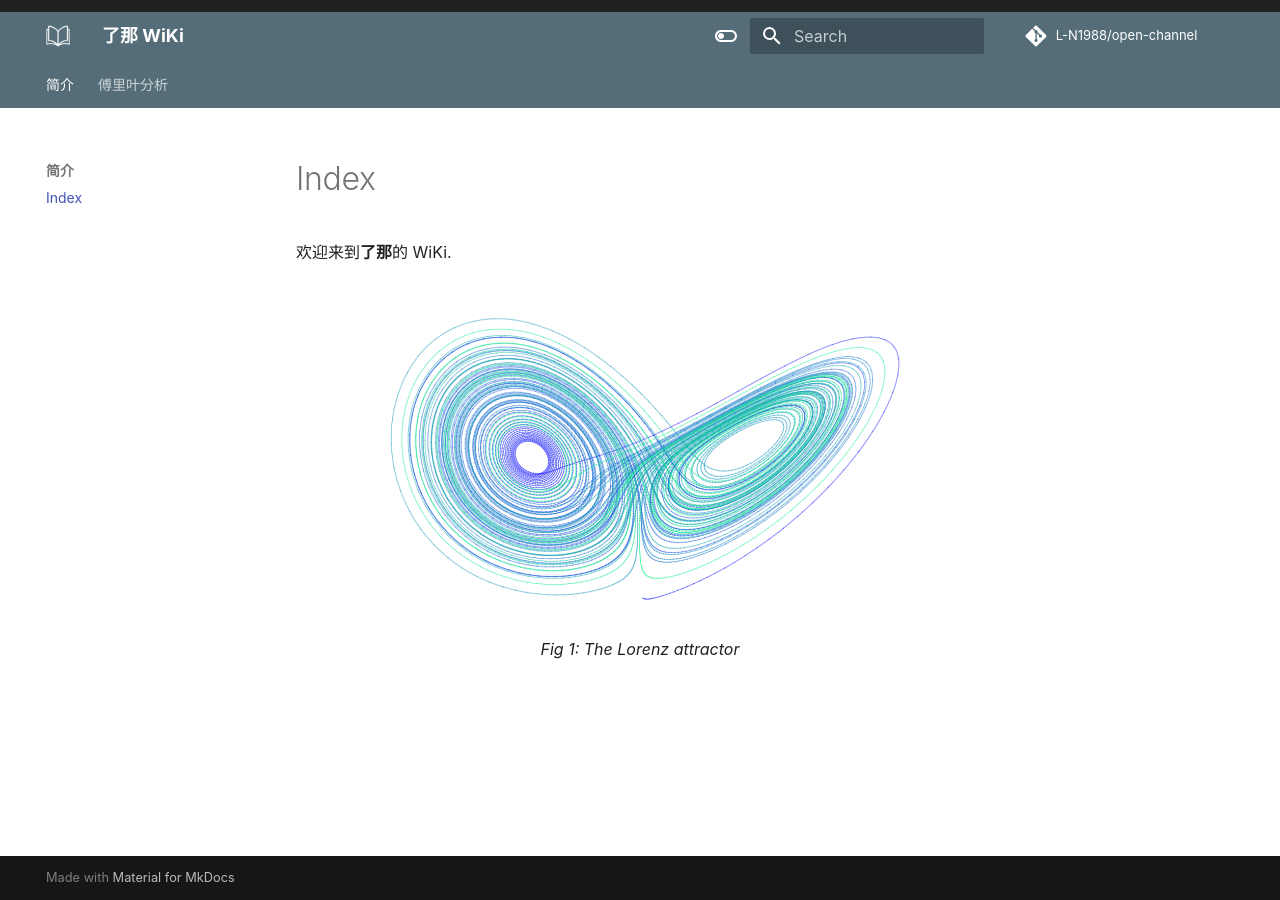
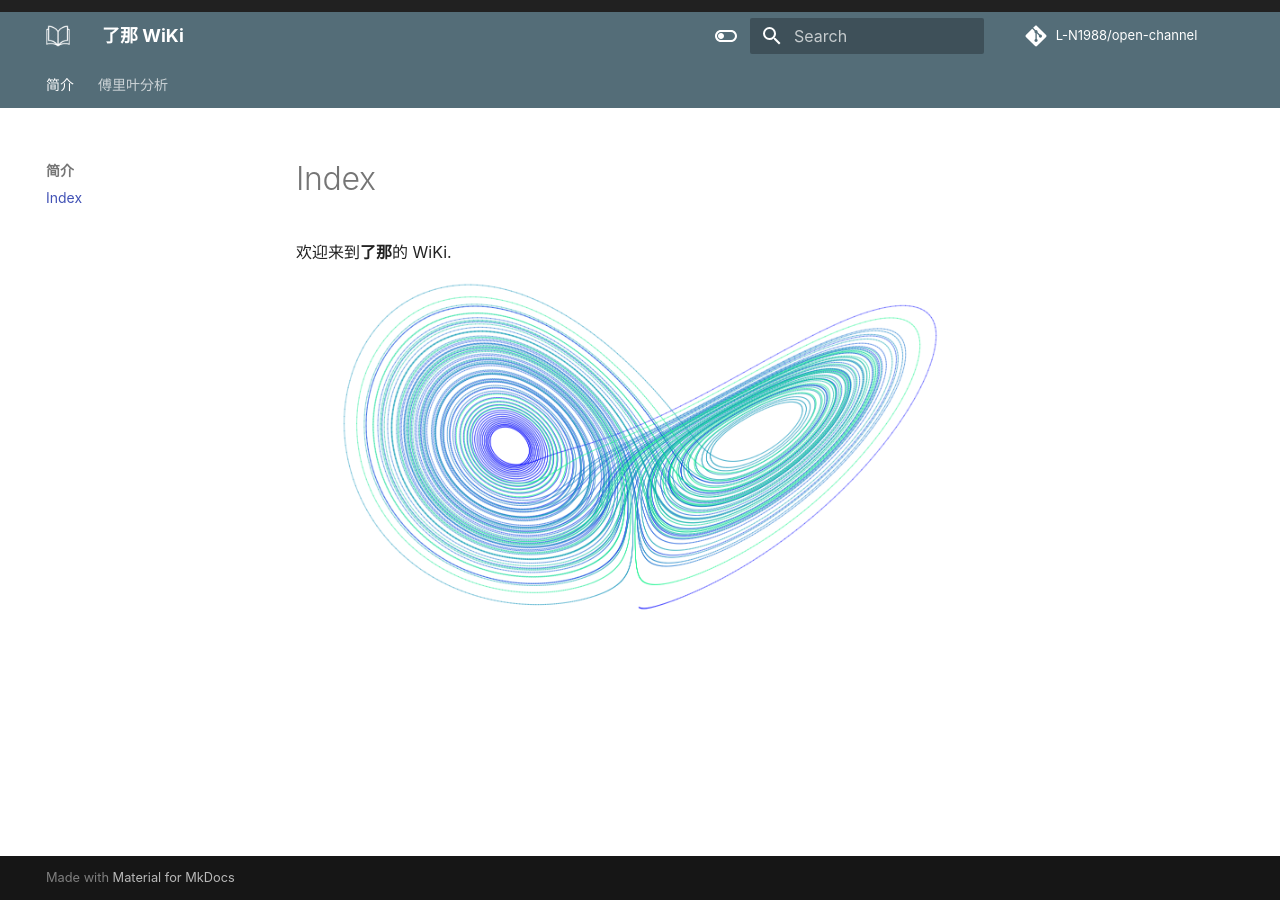
Before and after one commit to L-N1988/open-channel, an MkDocs documentation site: the page built from docs/index.md, in a window 1280 px wide. Built offline with MkDocs 1.6.1 and Material for MkDocs 9.7.7, drawn with Linux system fonts in a browser that asks for light colours; some web fonts are replaced; comment, search, counter and statistics services are not loaded.

Commit message:
lorenz attractor.

```diff
--- a/docs/index.md
+++ b/docs/index.md
@@ -1,8 +1,4 @@
 
 欢迎来到**了那**的 WiKi.
 
-
-<figure markdown>
-  ![lorenz](img/shotfig.png)
-  <figcaption>Fig 1: The Lorenz attractor </figcaption>
-</figure>
+<img src="img/shotfig.png" alt="drawing" width="600"/>
```
Also changed, not shown: docs/img/lorenz.py (+4 -3 lines), docs/img/shotfig.png.
